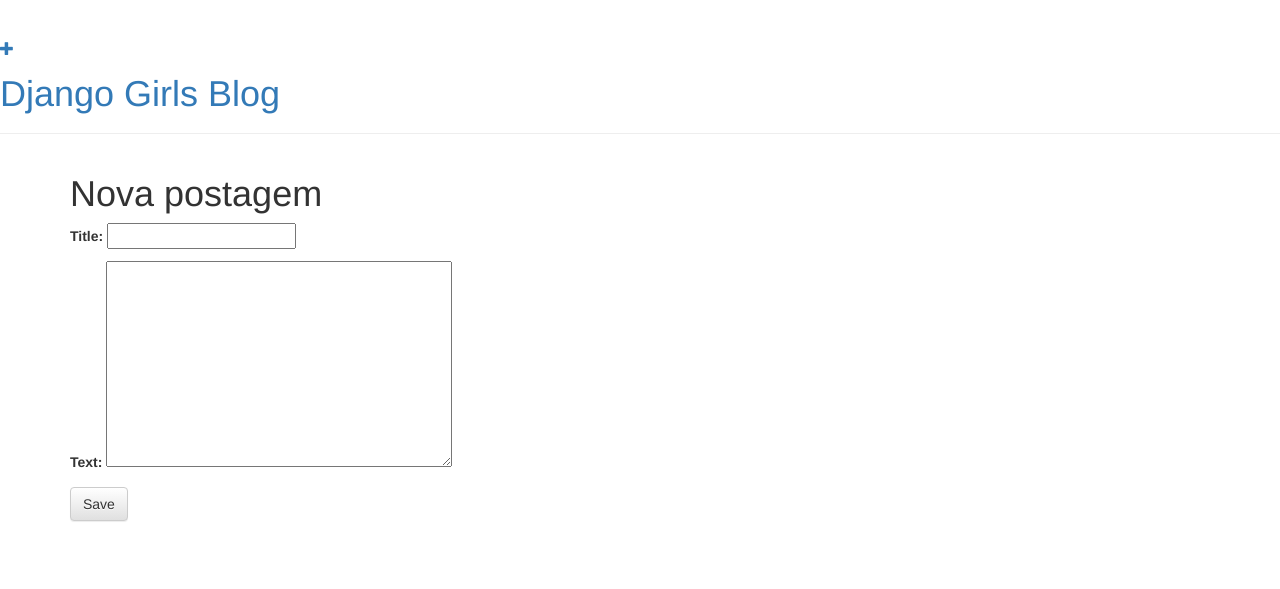
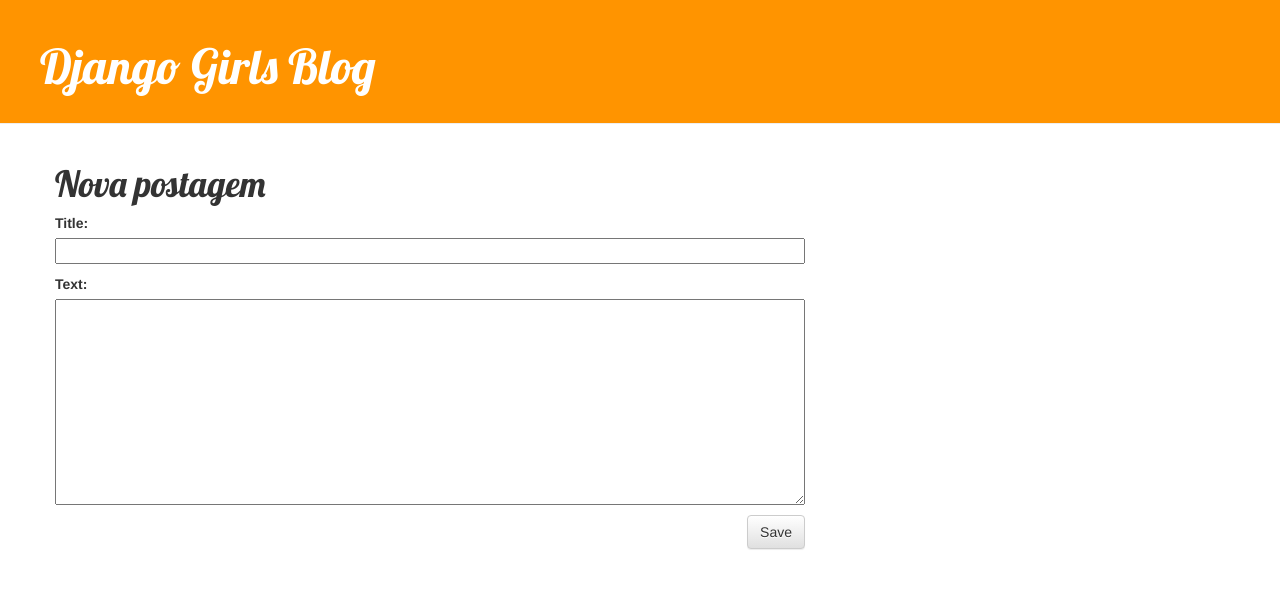
Before and after one commit to WelingtonCdosSantos/my-first-blog, a Django app: page /post/new/ in a window 1280 px wide. Shown: the top 589 px of the page. Run offline with Django 3.2, Linux system fonts and the light colour scheme; some libraries are stand-ins or nearby versions.

Commit message:
Implementado botão e função de novo e edição de post

```diff
--- /dev/null
+++ b/blog/static/css/blog.css
@@ -0,0 +1,46 @@
+.page-header {
+    background-color: #ff9400;
+    margin-top: 0;
+    padding: 20px 20px 20px 40px;
+}
+
+.page-header h1, .page-header h1 a, .page-header h1 a:visited, .page-header h1 a:active {
+    color: #ffffff;
+    font-size: 36pt;
+    text-decoration: none;
+}
+
+.content {
+    margin-left: 40px;
+}
+
+h1, h2, h3, h4 {
+    font-family: 'Lobster', cursive;
+}
+
+.date {
+    color: #828282;
+}
+
+.save {
+    float: right;
+}
+
+.post-form textarea, .post-form input {
+    width: 100%;
+}
+
+.top-menu, .top-menu:hover, .top-menu:visited {
+    color: #ffffff;
+    float: right;
+    font-size: 26pt;
+    margin-right: 20px;
+}
+
+.post {
+    margin-bottom: 70px;
+}
+
+.post h1 a, .post h1 a:visited {
+    color: #000000;
+}
--- a/blog/templates/blog/base.html
+++ b/blog/templates/blog/base.html
@@ -9,7 +9,9 @@
     </head>
     <body>
          <div class="page-header">
-			<a href="{% url 'post_new' %}" class="top-menu"><span class="glyphicon glyphicon-plus"></span></a>
+			{% if user.is_authenticated %}
+				<a href="{% url 'post_new' %}" class="top-menu"><span class="glyphicon glyphicon-plus"></span></a>
+			{% endif %}
 			<h1><a href="/">Django Girls Blog</a></h1>
 		</div>
 		<div class="content container">
--- a/blog/templates/blog/post_detail.html
+++ b/blog/templates/blog/post_detail.html
@@ -7,6 +7,9 @@
                 {{ post.published_date }}
             </div>
         {% endif %}
+		{% if user.is_authenticated %}
+			<a class="btn btn-default" href="{% url 'post_edit' pk=post.pk %}"><span class="glyphicon glyphicon-pencil"></span></a>
+		{% endif%}
         <h1>{{ post.title }}</h1>
         <p>{{ post.text|linebreaksbr }}</p>
     </div>
--- a/blog/urls.py
+++ b/blog/urls.py
@@ -5,4 +5,5 @@
 	path('', views.post_list, name='post_list'),
     path('post/<int:pk>/', views.post_detail, name='post_detail'),
 	path('post/new/', views.post_new, name='post_new'),
+	path('post/<int:pk>/edit/', views.post_edit, name='post_edit'),
 ]
--- a/blog/views.py
+++ b/blog/views.py
@@ -26,3 +26,17 @@
 	else:
 		form = PostForm()
 	return render(request, 'blog/post_edit.html', {'form': form})
+
+def post_edit(request, pk):
+    post = get_object_or_404(Post, pk=pk)
+    if request.method == "POST":
+        form = PostForm(request.POST, instance=post)
+        if form.is_valid():
+            post = form.save(commit=False)
+            post.author = request.user
+            post.published_date = timezone.now()
+            post.save()
+            return redirect('post_detail', pk=post.pk)
+    else:
+        form = PostForm(instance=post)
+    return render(request, 'blog/post_edit.html', {'form': form})
```
